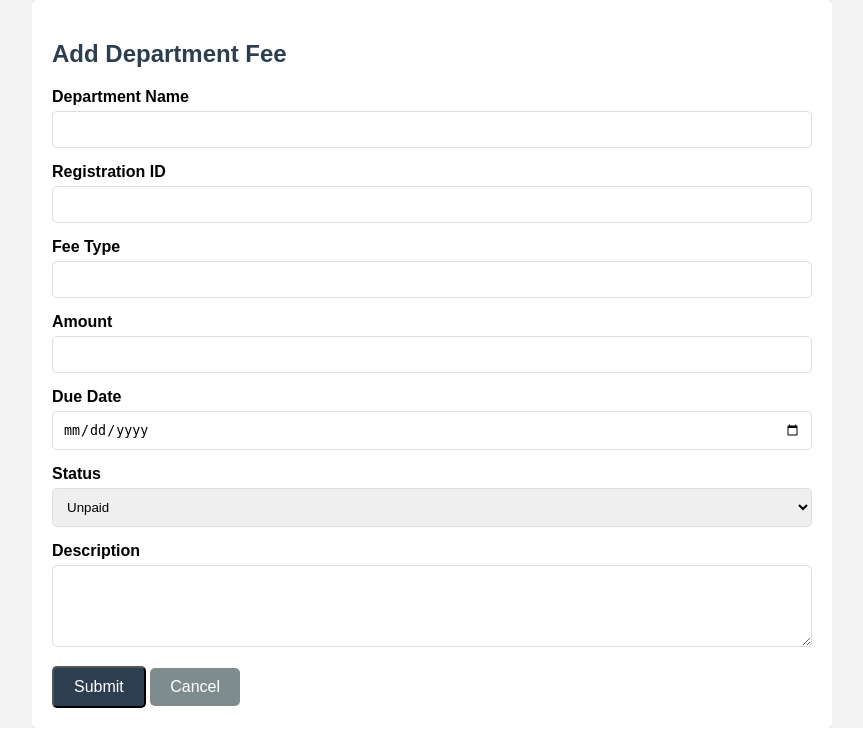
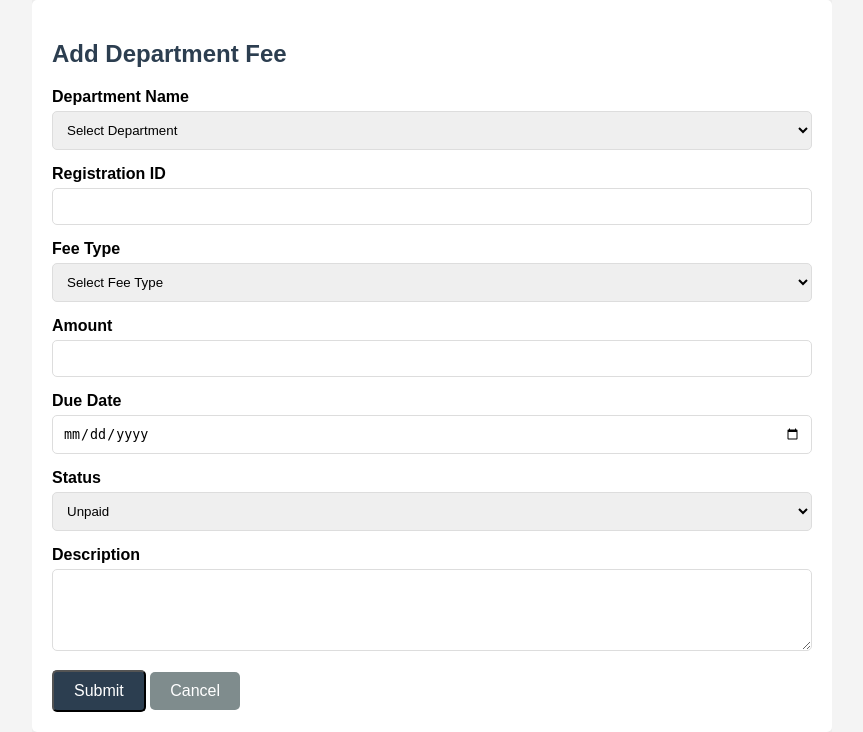
Before and after one commit to sneha0011/MCA_miniproject, a Flask app: page /add_department_fee in a window 1280 px wide. Shown: the part 120-852 px from the top of the page, without its empty margins (208-1071 px from the left). Run offline with Flask 3, Linux system fonts and the light colour scheme.

Commit message:
Update add_department_fee.html

```diff
--- a/templates/add_department_fee.html
+++ b/templates/add_department_fee.html
@@ -133,7 +133,16 @@
             <form action="{{ url_for('add_department_fee') }}" method="POST">
                 <div class="form-group">
                     <label for="dept_name">Department Name</label>
-                    <input type="text" id="dept_name" name="dept_name" required>
+                    <select id="dept_name" name="dept_name" required>
+                        <option value="" disabled selected>Select Department</option>
+                        <option value="Computer Science">Computer Science</option>
+                        <option value="Mechanical Engineering">Mechanical Engineering</option>
+                        <option value="Electrical Engineering">Electrical Engineering</option>
+                        <option value="Civil Engineering">Civil Engineering</option>
+                        <option value="Electronics and Communication">Electronics and Communication</option>
+                        <option value="Biotechnology">Biotechnology</option>
+                        <option value="MCA">MCA</option>
+                    </select>
                 </div>
                 <div class="form-group">
                     <label for="reg_id">Registration ID</label>
@@ -141,7 +150,14 @@
                 </div>
                 <div class="form-group">
                     <label for="fee_type">Fee Type</label>
-                    <input type="text" id="fee_type" name="fee_type" required>
+                    <select id="fee_type" name="fee_type" required>
+                        <option value="" disabled selected>Select Fee Type</option>
+                        <option value="Lab Fee">Lab Fee</option>
+                        <option value="Laptop">Laptop</option>
+                        <option value="Damage Fee">Damage Fee</option>
+                        <option value="Workshop">Workshop</option>
+                        <option value="Miscellaneous">Miscellaneous</option>
+                    </select>
                 </div>
                 <div class="form-group">
                     <label for="amount">Amount</label>
```
